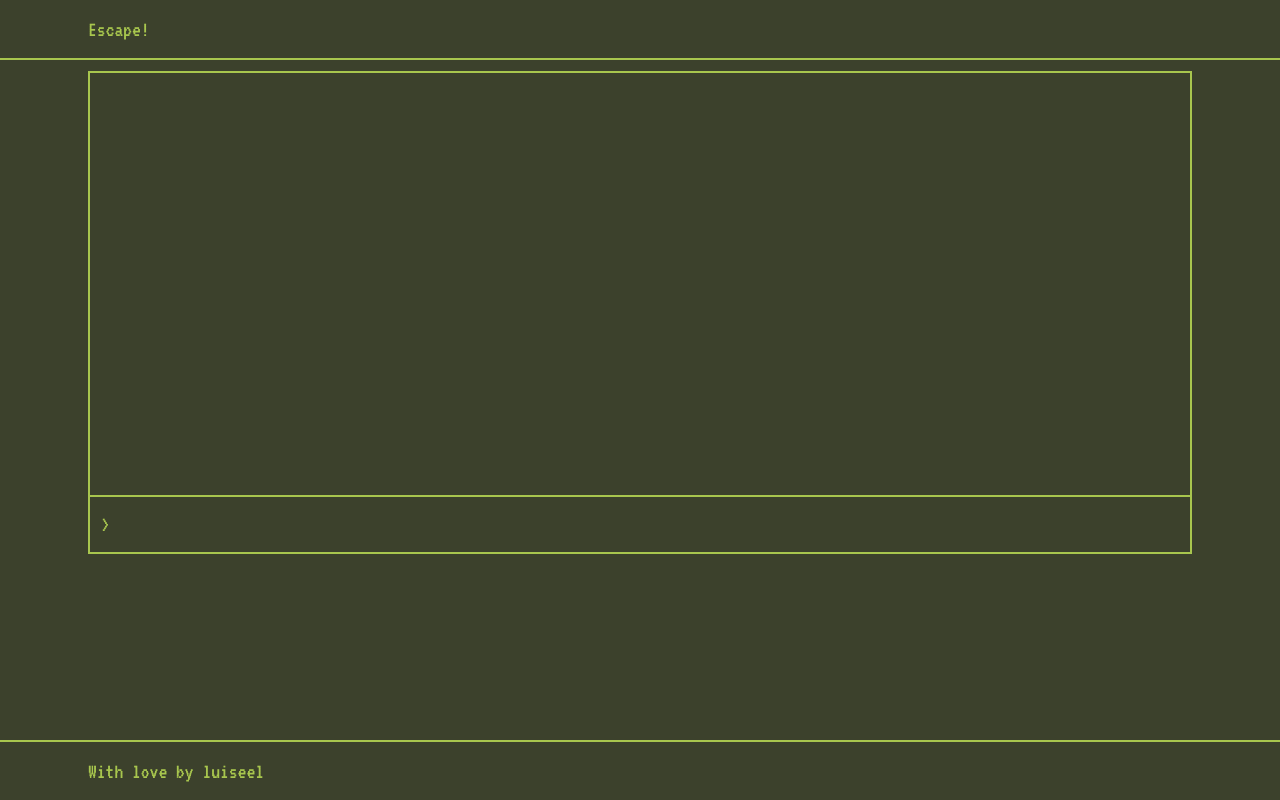
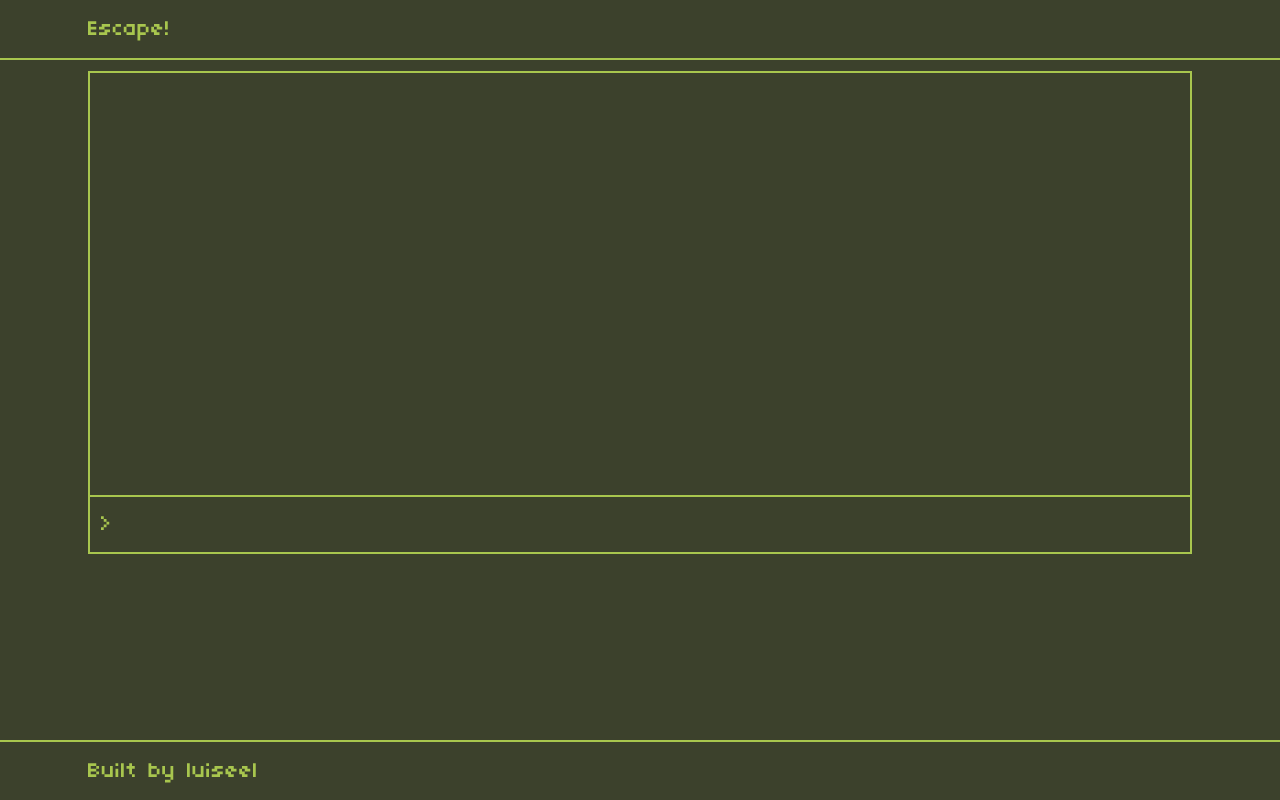
Before and after one commit to luiseel/escape, a Next.js app: page / in a window 1280 px wide. Built offline with nearby package versions, Linux system fonts and the light colour scheme.

Commit message:
Add new font (still not my favorite, but is better)

```diff
--- a/layouts/DefaultLayout/index.tsx
+++ b/layouts/DefaultLayout/index.tsx
@@ -18,13 +18,13 @@ export const DefaultLayout: React.FC<Props> = ({ children }) => {
         </Column>
       </header>
 
-      <main className="mt-[60px]">{children}</main>
+      {children}
 
       <footer className="border-t-2 h-[60px]">
         <Column>
           <Block>
             <span>
-              With love by
+              Built by
               <a
                 href="http://twitter.com/luiseel_"
                 target="_blank"
--- a/package.json
+++ b/package.json
@@ -11,6 +11,7 @@
   },
   "dependencies": {
     "@fontsource/vt323": "^4.5.10",
+    "@next/font": "^13.0.3",
     "@types/node": "18.11.9",
     "@types/react": "18.0.25",
     "@types/react-dom": "18.0.8",
--- a/pages/_app.tsx
+++ b/pages/_app.tsx
@@ -1,12 +1,24 @@
 import type { AppProps } from "next/app";
 import DefaultLayout from "layouts/DefaultLayout";
 import "styles/globals.css";
-import "@fontsource/vt323";
+import localFont from "@next/font/local";
+
+const font = localFont({
+  src: "../styles/04b_03.ttf.woff",
+  variable: "--default-font",
+});
 
 export default function App({ Component, pageProps }: AppProps) {
   return (
-    <DefaultLayout>
-      <Component {...pageProps} />
-    </DefaultLayout>
+    <>
+      {/** I don't like the fact that I need to use both the class and the variable to make it to work... */}
+      <div className={`${font.variable} font-sans`}>
+        <DefaultLayout>
+          <main className={`mt-[60px]`}>
+            <Component {...pageProps} />
+          </main>
+        </DefaultLayout>
+      </div>
+    </>
   );
 }
--- a/tailwind.config.js
+++ b/tailwind.config.js
@@ -13,7 +13,7 @@ module.exports = {
     },
     extend: {
       fontFamily: {
-        sans: ["VT323", "monospace"],
+        sans: ["var(--default-font)", "monospace"],
       },
     },
   },
```
Also changed, not shown: styles/04b_03.ttf.woff (added), 1 other file (tests, documents, lock files or other folders).
